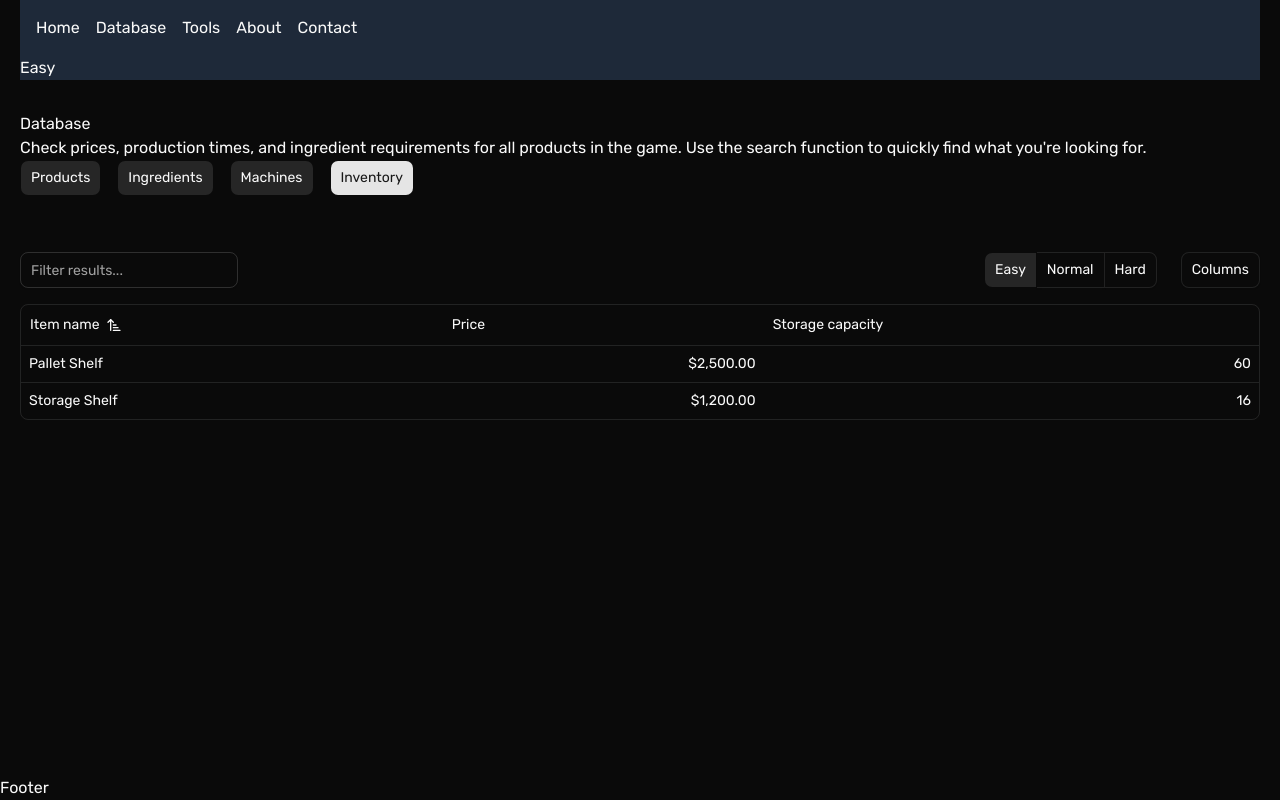
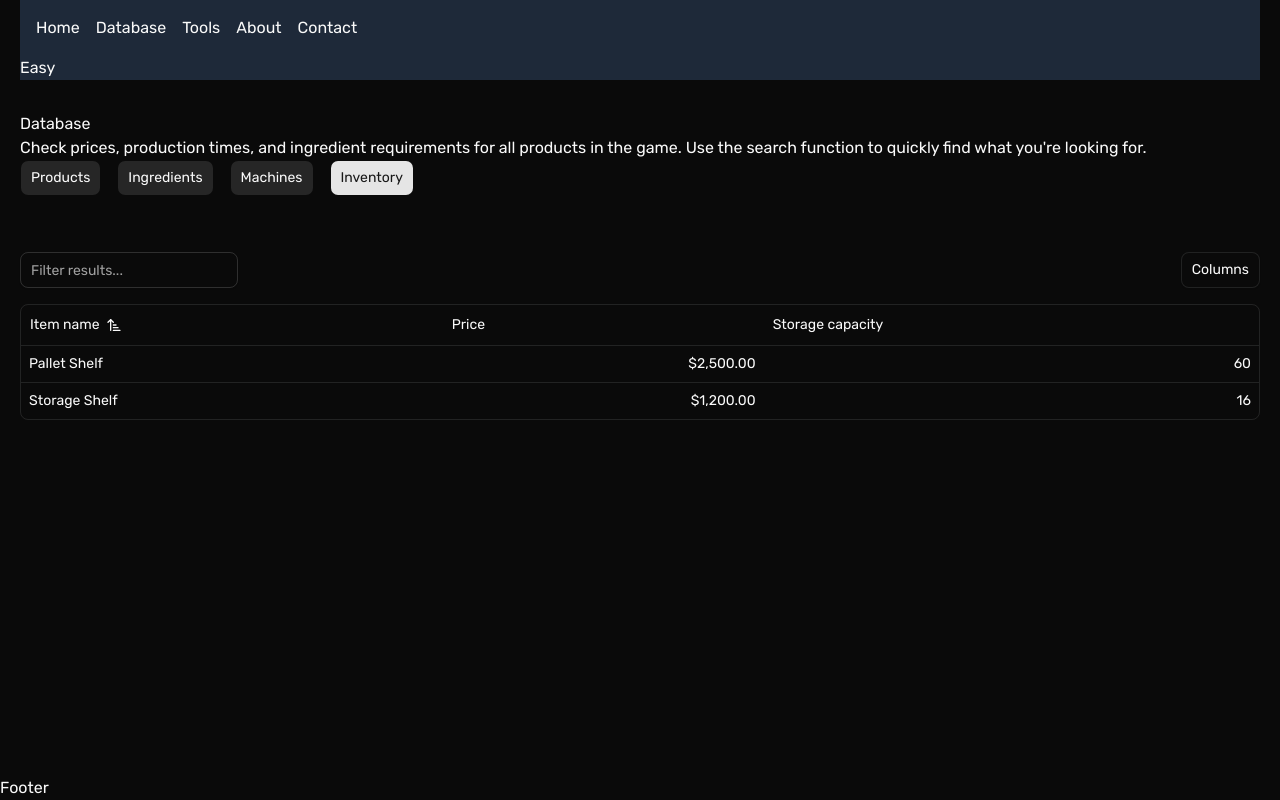
Before and after one commit to Dudeldups/big-ambitions-tools, a Next.js app: page /en/database/inventory in a window 1280 px wide. Built offline with nearby package versions, Linux system fonts and the light colour scheme.

Commit message:
add conditional rendering for ButtonGroup

```diff
--- a/components/tables/data-table.tsx
+++ b/components/tables/data-table.tsx
@@ -32,6 +32,7 @@ import { useTranslations } from "next-intl";
 import { useAppStore } from "@/lib/store/app-store";
 import { ButtonGroup } from "../ui/button-group";
 import { Label } from "../ui/label";
+import { usePathname } from "@/i18n/navigation";
 
 interface DataTableProps<TData, TValue> {
   columns: ColumnDef<TData, TValue>[];
@@ -49,6 +50,10 @@ export function DataTable<TData, TValue>({
   const [columnVisibility, setColumnVisibility] = useState<VisibilityState>({});
   const difficulty = useAppStore((state) => state.difficulty);
   const setDifficulty = useAppStore((state) => state.setDifficulty);
+
+  const pathname = usePathname();
+  const hasDifficultySelector =
+    pathname === "/database/ingredients" || pathname === "/database/products";
 
   const t = useTranslations();
   const tGeneral = useTranslations("general");
@@ -93,6 +98,7 @@ export function DataTable<TData, TValue>({
           />
         </form>
 
+        {hasDifficultySelector && (
           <ButtonGroup className="">
             <Button
               variant={difficulty === "easy" ? "secondary" : "outline"}
@@ -113,6 +119,7 @@ export function DataTable<TData, TValue>({
               Hard
             </Button>
           </ButtonGroup>
+        )}
 
         <DropdownMenu>
           <DropdownMenuTrigger asChild>
```
Lines whose indentation alone changed are shown as unchanged.
